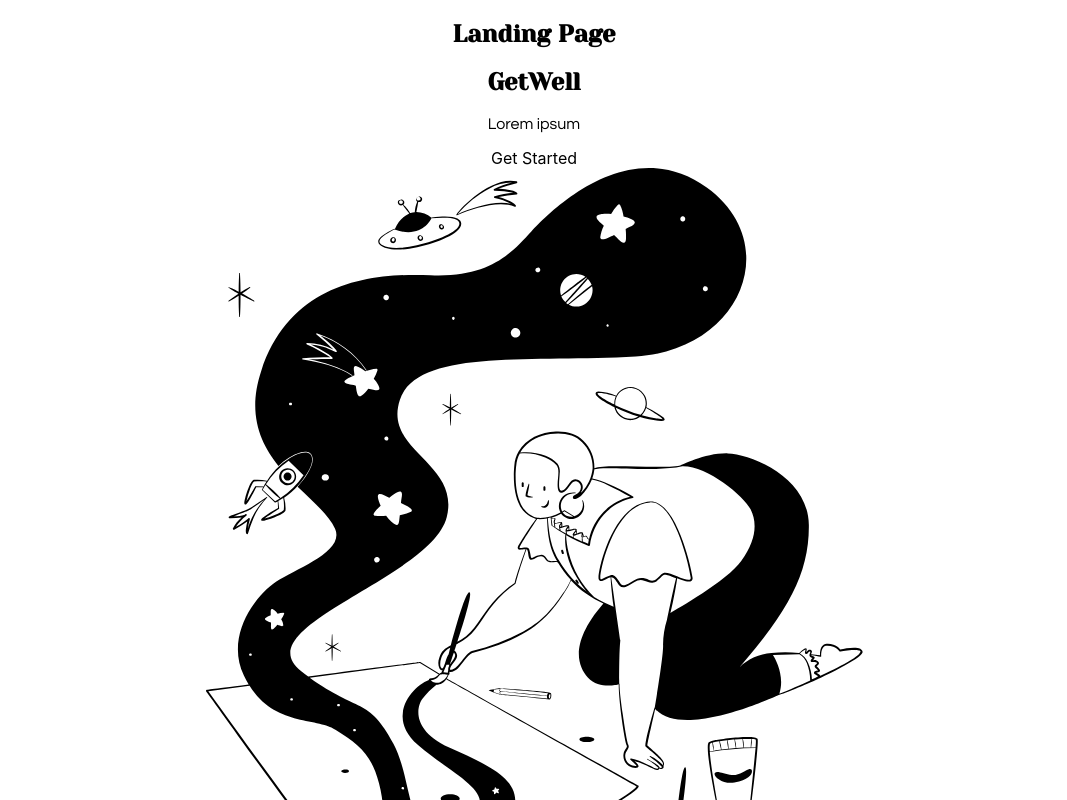
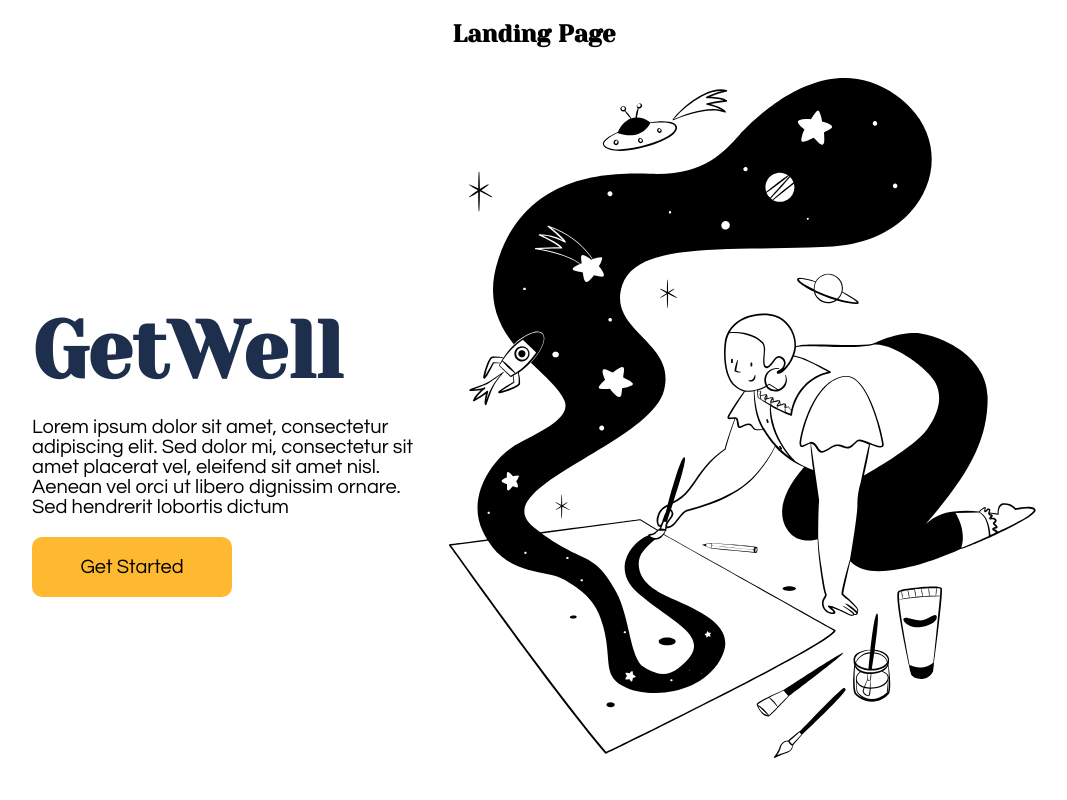
Before and after one commit to info442-spr22/g-team, a React (Create React App) app: page / in a window 1280 px wide. Shown: the top 800 px of the page, without its empty margins (106-1173 px from the left). Built offline with nearby package versions, Linux system fonts and the light colour scheme.

Commit message:
Style landing page intro section

```diff
--- a/src/page/Landing/Landing.jsx
+++ b/src/page/Landing/Landing.jsx
@@ -9,8 +9,11 @@ function Landing() {
       <section className={styles.intro}>
         <div className={styles.intro_txt}>
           <h1>GetWell</h1>
-          <p>Lorem ipsum</p>
-          <div>Get Started</div>
+          <p>Lorem ipsum dolor sit amet, consectetur adipiscing elit. Sed dolor
+             mi, consectetur sit amet placerat vel, eleifend sit amet nisl.
+              Aenean vel orci ut libero dignissim ornare. Sed hendrerit lobortis
+               dictum</p>
+          <div><p>Get Started</p></div>
         </div>
         <div className={styles.intro_pic}>
           <img src={landing_splash} alt={"Person painting with space"} />
--- a/src/page/Landing/Landing.module.css
+++ b/src/page/Landing/Landing.module.css
@@ -1,3 +1,50 @@
+@import "../../theme/colors.css";
+
 .intro {
   height: 100vh;
+  width: 80%;
+  margin:auto;
 }
+
+.intro_txt {
+  flex-direction: column;
+  align-items: flex-start;
+}
+
+.intro_txt h1 {
+  color: var(--color-head);
+  font-size: 80px;
+  margin-bottom: 0px;
+}
+
+.intro_txt p {
+  text-align: left;
+}
+
+.intro_txt p, .intro_txt div {
+  font-size: 20px;
+}
+
+.intro_txt div {
+  background-color: var(--button-color);
+  height: 60px;
+  width: 200px;
+  border-radius: 10px;
+}
+
+.intro_txt, .intro_txt div {
+  justify-content: center;
+}
+
+.intro, .intro_txt, .intro_txt div {
+  display: flex;
+}
+
+.intro_txt, .intro_pic {
+  flex: 1;
+  margin: 10px;
+}
+
+.intro_txt, .intro_pic, .intro_pic img {
+  height: 85vh;
+}
```
